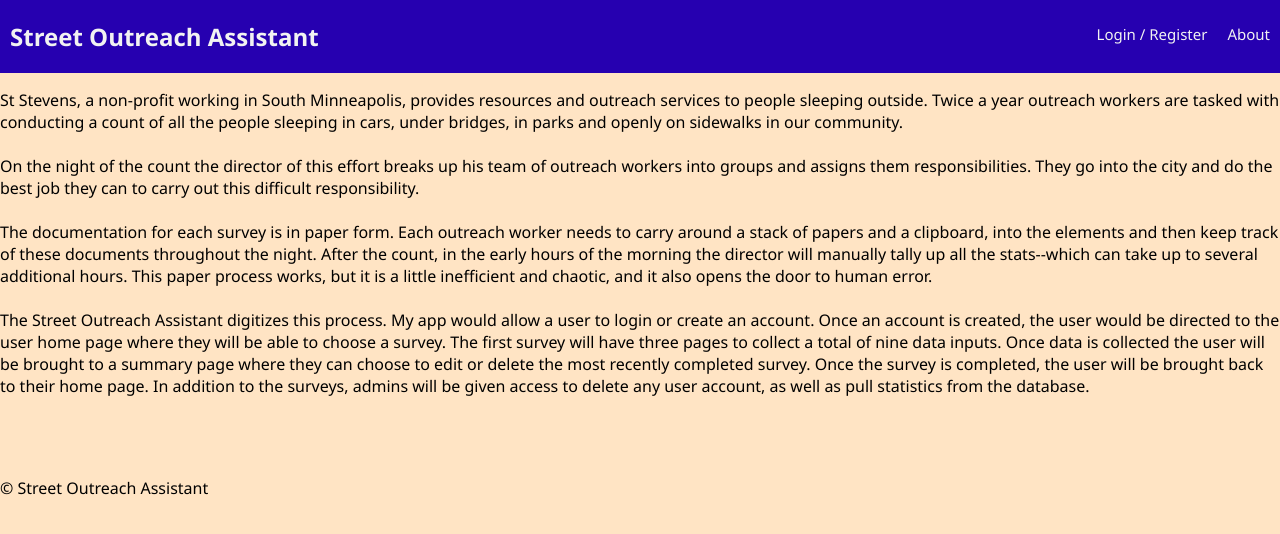
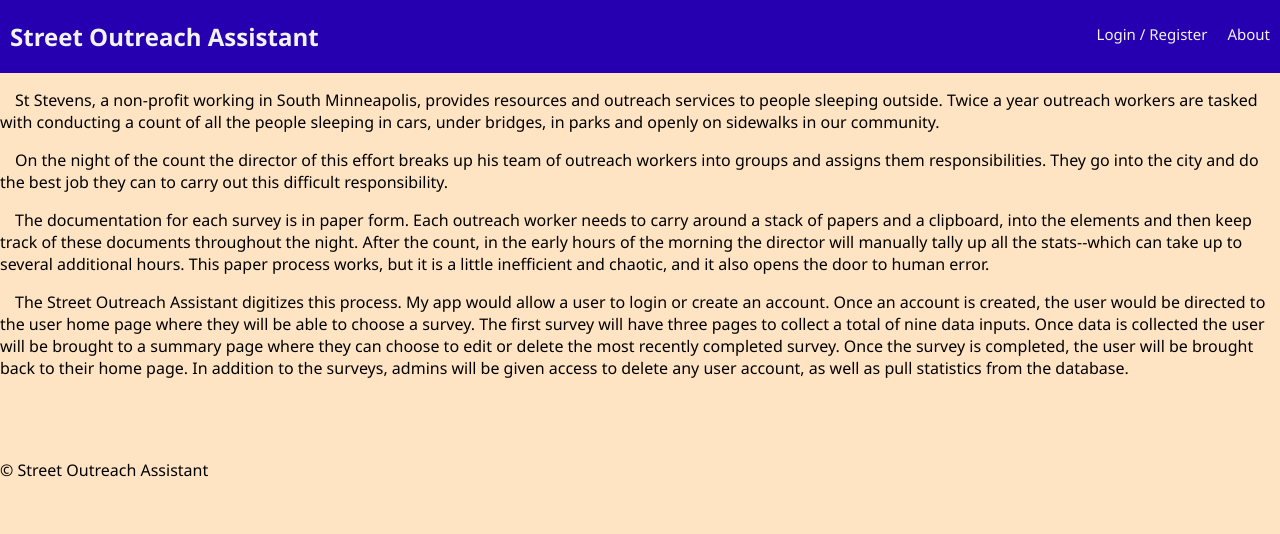
Before and after one commit to joelburdorf/joel-solo-project, a React app: page /#/about in a window 1280 px wide. Built offline with nearby package versions, Linux system fonts and the light colour scheme; no server answers.

Commit message:
added CSS to the about page

```diff
--- a/src/components/AboutPage/AboutPage.js
+++ b/src/components/AboutPage/AboutPage.js
@@ -7,17 +7,20 @@ import React from 'react';
 
 const AboutPage = () => (
   <div>
-    <div>
-      <p>
+    <div >
+      <p className="indent">
       St Stevens, a non-profit working in South Minneapolis, provides resources and outreach services to people sleeping outside. Twice a year outreach workers are tasked with conducting a count of all the people sleeping in cars, under bridges, in parks and openly on sidewalks in our community.
-      <br></br>
-        <br></br>
+      </p>
+
+      <p className="indent">
       On the night of the count the director of this effort breaks up his team of outreach workers into groups and assigns them responsibilities. They go into the city and do the best job they can to carry out this difficult responsibility.
-      <br></br>
-        <br></br>
+      </p>
+
+      <p className="indent">
       The documentation for each survey is in paper form. Each outreach worker needs to carry around a stack of papers and a clipboard, into the elements and then keep track of these documents throughout the night. After the count, in the early hours of the morning the director will manually tally up all the stats--which can take up to several additional hours. This paper process works, but it is a little inefficient and chaotic, and it also opens the door to human error.
-      <br></br>
-        <br></br>
+      </p>
+
+      <p className="indent">
       The Street Outreach Assistant digitizes this process. My app would allow a user to login or create an account. Once an account is created, the user would be directed to the user home page where they will be able to choose a survey. The first survey will have three pages to collect a total of nine data inputs. Once data is collected the user will be brought to a summary page where they can choose to edit or delete the most recently completed survey. Once the survey is completed, the user will be brought back to their home page. In addition to the surveys, admins will be given access to delete any user account, as well as pull statistics from the database.
 
     </p>
--- a/src/components/AdminCompontents/AdminUser/AdminUser.js
+++ b/src/components/AdminCompontents/AdminUser/AdminUser.js
@@ -27,8 +27,8 @@ class AdminUser extends Component {
                 <p><b>Current Users:</b></p>
 
                 <ul>
-                    {this.props.reduxState.admin.userAdminAccessReducer.map(user => (<li key={user.id}>{user.username}
-                        <button onClick={(event) => this.deleteAdminUser(event, user.id)} >Delete</button></li>))}
+                    {this.props.reduxState.admin.userAdminAccessReducer.map(user => (<li key={user.id}><b>{user.username}</b>
+                        <button onClick={(event) => this.deleteAdminUser(event, user.id)}><b>Delete</b></button></li>))}
 
                 </ul>
                 <br></br>
--- a/src/components/App/App.css
+++ b/src/components/App/App.css
@@ -2,6 +2,9 @@ body {
     font-family: 'Segoe UI', Tahoma, Geneva, Verdana, sans-serif;
     margin: 0px;
     background-color: bisque;
+}
+.indent {
+  text-indent: 15px;
 }
 .form {
     background-color: coral;
--- a/src/components/SurveyComponents/AllSurveys/AllSurveys.js
+++ b/src/components/SurveyComponents/AllSurveys/AllSurveys.js
@@ -15,9 +15,7 @@ class AllSurveys extends Component {
                 <p><b>Choose a Survey</b></p>
                 <button onClick={this.goToPageOne}><b>Survey One</b></button>
                 <br></br>
-                <br></br>
                 <button><b>Survey Two</b></button>
-                <br></br>
                 <br></br>
                 <button><b>Survey Three</b></button>
 
```
